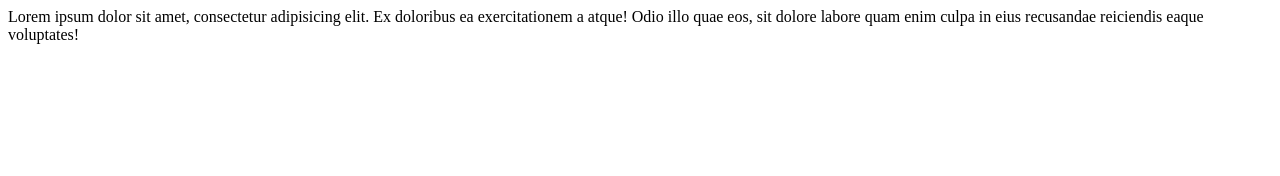
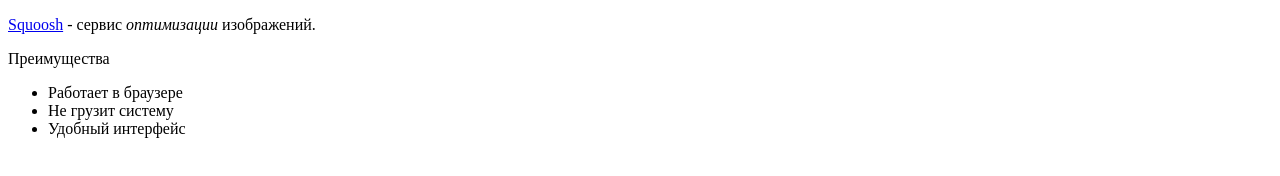
Before and after one commit to ArtemDeynega/goit-training, a plain HTML site: page index.html in a window 1280 px wide. Drawn offline with Linux system fonts and the light colour scheme.

Commit message:
ыфвфвыфыфвыф

```diff
--- a/css/styles.css
+++ /dev/null
@@ -1,4 +0,0 @@
-body{
-   background-color: black;
-   color: #e23e3e;
-}
--- a/index.html
+++ b/index.html
@@ -1,15 +1,21 @@
 <!DOCTYPE html>
-<html lang="en">
+<html lang="ru">
   <head>
     <meta charset="UTF-8" />
-    <meta name="viewport" content="width=device-width, initial-scale=1.0" />
+    <meta name="description" content="Обучение в GoIT академии" />
     <title>Document</title>
   </head>
   <body>
-    <div>
-      Lorem ipsum dolor sit amet, consectetur adipisicing elit. Ex doloribus ea
-      exercitationem a atque! Odio illo quae eos, sit dolore labore quam enim
-      culpa in eius recusandae reiciendis eaque voluptates!
-    </div>
+    <p>
+      <a href="squoosh.app">Squoosh</a> - сервис
+      <em>оптимизации</em> изображений.
+    </p>
+
+    <p>Преимущества</p>
+    <ul>
+      <li>Работает в браузере</li>
+      <li>Не грузит систему</li>
+      <li>Удобный интерфейс</li>
+    </ul>
   </body>
 </html>
```
Also changed, not shown: 1 other file.
